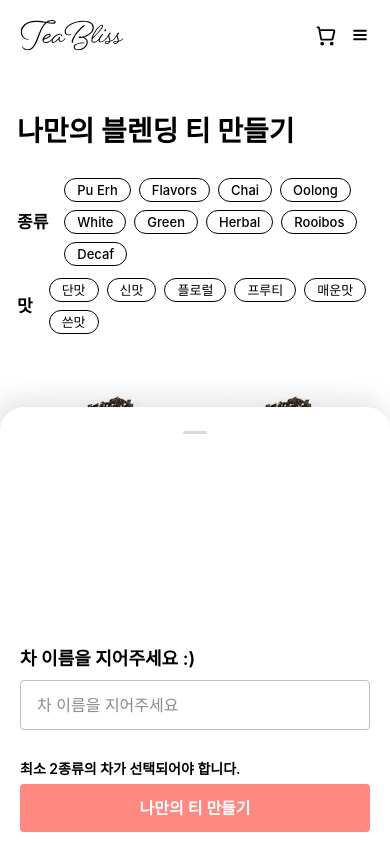
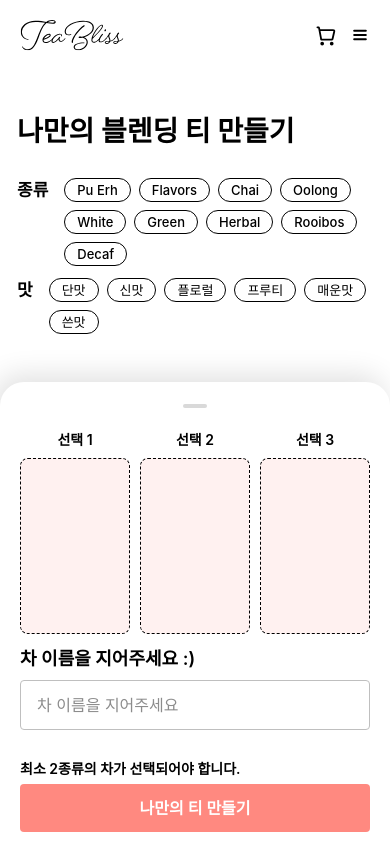
Before and after one commit to Tea-Bliss/FE_Tea_Bliss, a Next.js app: page /my-blending in a window 390 px wide. Shown: the top 843 px of the page. Built offline with nearby package versions, Linux system fonts and the light colour scheme.

Commit message:
feat: 모바일 화면에서 footer 드래그 구현

```diff
--- a/src/components/page-layout/myBlendingLayout/components/FixedBottomBar/BlendingArea/BlendingArea.module.scss
+++ b/src/components/page-layout/myBlendingLayout/components/FixedBottomBar/BlendingArea/BlendingArea.module.scss
@@ -0,0 +1,45 @@
+.blendingArea {
+  @include flexSort(row, null, center, 2.4rem);
+
+  .blendingCard {
+    @include flexSort(column, null, center, 1.6rem);
+    padding: 1.2rem 2rem 2rem 2rem;
+    width: 22rem;
+    height: 28.8rem;
+  }
+
+  .choice {
+    @include font(1.7rem, 600, 2.4rem);
+  }
+
+  .blankCard {
+    border: 0.12rem dashed $black-13;
+    width: 100%;
+    height: 100%;
+    background: $orange-1;
+    border-radius: 0.8rem;
+  }
+
+  @include tablet {
+    gap: 1rem;
+    justify-content: space-evenly;
+
+    .blendingCard {
+      gap: 0.8rem;
+      padding: 0;
+      width: 16rem;
+      height: 21.7rem;
+    }
+  }
+
+  @include mobile {
+    .blendingCard {
+      width: 13rem;
+      height: 20.4rem;
+    }
+
+    .choice {
+      @include font(1.4rem, 600, 2rem);
+    }
+  }
+}
--- a/src/components/page-layout/myBlendingLayout/components/FixedBottomBar/BlendingArea/index.tsx
+++ b/src/components/page-layout/myBlendingLayout/components/FixedBottomBar/BlendingArea/index.tsx
@@ -1,9 +1,40 @@
+'use client';
+
 import styles from '@/components/page-layout/myBlendingLayout/components/FixedBottomBar/BlendingArea/BlendingArea.module.scss';
+import TeaCard from '../../TeaCardList/TeaCard';
+import classNames from 'classnames/bind';
+import { useMyBlendingContext } from '../../../contexts/myBlendingContext';
+import TeaType from '@/components/page-layout/myBlendingLayout/types/teaType';
+
+const cn = classNames.bind(styles);
 
 export default function BlendingArea() {
+  const { selectedTeas, setSelectedTeas } = useMyBlendingContext();
+
+  const handleClick = (tea: TeaType) => {
+    setSelectedTeas((prev) => prev.filter((data) => data.id !== tea.id));
+  };
+
   return (
-    <div>
-      <div></div>
+    <div className={cn('blendingArea')}>
+      {Array.from({ length: 3 }, (_, i) => (selectedTeas[i] !== undefined ? selectedTeas[i] : 'blank')).map(
+        (tea, index) => {
+          if (tea === 'blank') {
+            return (
+              <div key={index + 1} className={cn('blendingCard')}>
+                <p className={cn('choice')}>{`선택 ${index + 1}`}</p>
+                <div className={cn('blankCard')}></div>
+              </div>
+            );
+          }
+          return (
+            <div className={cn('blendingCard')}>
+              <p className={cn('choice')}>{`선택 ${index + 1}`}</p>
+              <TeaCard data={tea} onClick={handleClick} isFooter={true} className={cn('blendingSource')} />
+            </div>
+          );
+        }
+      )}
     </div>
   );
 }
--- a/src/components/page-layout/myBlendingLayout/components/FixedBottomBar/FixedBottomBar.module.scss
+++ b/src/components/page-layout/myBlendingLayout/components/FixedBottomBar/FixedBottomBar.module.scss
@@ -1,6 +1,6 @@
 .bottomBar {
   @include flexSort(row, space-between, center, null);
-  padding: 2.8rem 4rem;
+  padding: 1.4rem 4rem;
   box-shadow: -0.5rem -0.7rem 2.8rem 0 rgba(0, 0, 0, 0.12);
   position: fixed;
   right: 0;
@@ -11,20 +11,6 @@
 
   .dragArea {
     display: none;
-
-    .dragIcon {
-      margin: 1.2rem 0; /* 상하 여백 설정 */
-      border: 0;
-      width: 2.4rem;
-      height: 0.32rem;
-      background-color: #d9d9d9;
-      border-radius: 0.5rem;
-    }
-  }
-
-  .firstArea {
-    width: 59.1rem;
-    height: 18.1rem;
   }
 
   .secondArea {
@@ -69,12 +55,11 @@
   }
 
   @include tablet {
-    @include flexSort(column, null, null, 2.4rem);
-    padding: 2.8rem 2rem;
+    @include flexSort(column, null, center, 1.2rem);
+    padding: 2rem 2rem;
 
     .firstArea {
       width: 100%;
-      height: 18.8rem;
     }
 
     .secondArea {
@@ -84,14 +69,23 @@
 
   @include mobile {
     padding: 1.2rem 2rem;
+    transition: transform 0.7s;
     border-radius: 2.4rem 2.4rem 0 0;
 
     .dragArea {
-      display: block;
-    }
+      @include flexSort(row, center, center, null);
+      align-items: center;
+      width: 100%;
+      height: 2.4rem;
+      cursor: pointer;
 
-    .firstArea {
-      height: 15.167rem;
+      .dragIcon {
+        border: 0;
+        width: 2.4rem;
+        height: 0.32rem;
+        background-color: #d9d9d9;
+        border-radius: 0.5rem;
+      }
     }
   }
 }
--- a/src/components/page-layout/myBlendingLayout/components/FixedBottomBar/index.tsx
+++ b/src/components/page-layout/myBlendingLayout/components/FixedBottomBar/index.tsx
@@ -4,13 +4,67 @@ import Button from '@/components/common/Button';
 import styles from '@/components/page-layout/myBlendingLayout/components/FixedBottomBar/FixedBottomBar.module.scss';
 import classNames from 'classnames/bind';
 import BlendingArea from './BlendingArea';
+import { useEffect, useRef, useState } from 'react';
 
 const cn = classNames.bind(styles);
 
 export default function FixedBottomBar() {
+  const [barPosition, setBarPosition] = useState(0);
+  const [isDragging, setIsDragging] = useState(false);
+  const [startTouchPosition, setStartTouchPosition] = useState(0);
+  const dragArea = useRef<HTMLDivElement>(null);
+
+  const handleTouchStart = (event: TouchEvent) => {
+    setIsDragging(true);
+    setStartTouchPosition(event.changedTouches[0].clientY);
+  };
+
+  const handleTouchMove = (event: TouchEvent) => {
+    event.preventDefault();
+    if (!isDragging) return;
+    if (barPosition < 0) return;
+    if (barPosition > 200) return;
+
+    const currentTouchPosition = event.touches[0].clientY;
+    const difference = startTouchPosition - currentTouchPosition;
+
+    setBarPosition(barPosition - difference);
+    setStartTouchPosition(currentTouchPosition);
+  };
+
+  function handleTouchEnd() {
+    setIsDragging(false);
+
+    if (barPosition < 0) {
+      setBarPosition(0);
+      return;
+    }
+
+    if (barPosition > 200) {
+      setBarPosition(200);
+      return;
+    }
+  }
+
+  useEffect(() => {
+    if (!dragArea.current) return;
+
+    dragArea.current.addEventListener('touchstart', handleTouchStart);
+    dragArea.current.addEventListener('touchmove', handleTouchMove, { passive: false });
+    dragArea.current.addEventListener('touchend', handleTouchEnd);
+
+    return () => {
+      if (!dragArea.current) return;
+
+      dragArea.current.removeEventListener('touchstart', handleTouchStart);
+      dragArea.current.removeEventListener('touchmove', handleTouchMove);
+      dragArea.current.removeEventListener('touchend', handleTouchEnd);
+    };
+  }, [dragArea.current, handleTouchStart, handleTouchMove, handleTouchEnd]);
+
   return (
-    <footer className={cn('bottomBar')}>
-      <div className={cn('dragArea')}>
+    <footer className={cn('bottomBar')} style={{ transform: `translateY(${barPosition}px)` }}>
+      <div className={cn('dragArea')} ref={dragArea}>
         <hr className={cn('dragIcon')} />
       </div>
 
--- a/src/components/page-layout/myBlendingLayout/components/SortingMenu/SortingMenu.module.scss
+++ b/src/components/page-layout/myBlendingLayout/components/SortingMenu/SortingMenu.module.scss
@@ -10,7 +10,7 @@
     @include flexSort(column, null, null, 1.2rem);
 
     .buttons {
-      @include flexSort(row, null, center, 1.6rem);
+      @include flexSort(row, null, null, 1.6rem);
 
       .criterion {
         @include font(1.7rem, 600, 2.4rem);
--- a/src/components/page-layout/myBlendingLayout/components/TeaCardList/TeaCard/TeaCard.module.scss
+++ b/src/components/page-layout/myBlendingLayout/components/TeaCardList/TeaCard/TeaCard.module.scss
@@ -6,6 +6,32 @@
   width: 28.5rem;
   height: 44.3rem;
   border-radius: 1.2rem;
+
+  &.isFooter {
+    padding: 0;
+    width: 100%;
+    height: auto;
+
+    .imgContainer {
+      height: 15rem;
+
+      .addRemoveIcon {
+        width: 3rem;
+        height: 3rem;
+        top: 40%;
+        left: 40%;
+
+        &::before {
+          margin-left: -0.7rem;
+          width: 1.8rem;
+        }
+      }
+    }
+
+    .name {
+      @include font(1.7rem, 600, 2.4rem);
+    }
+  }
 
   &.picked {
     border-color: $orange-5;
@@ -59,6 +85,30 @@
     width: 22.9rem;
     height: 35.9rem;
 
+    &.isFooter {
+      gap: 0.8rem;
+
+      .imgContainer {
+        height: 14rem;
+
+        .addRemoveIcon {
+          width: 2.5rem;
+          height: 2.5rem;
+          left: 43%;
+
+          &::before {
+            margin-left: -0.65rem;
+            width: 1.6rem;
+            height: 0.35rem;
+          }
+        }
+      }
+
+      .name {
+        @include font(1.2rem, 400, 1.6rem);
+      }
+    }
+
     .imgContainer {
       height: 22.9rem;
 
@@ -90,6 +140,25 @@
     width: 15.8rem;
     height: 25.6rem;
 
+    &.isFooter {
+      height: auto;
+      gap: 0;
+
+      .imgContainer {
+        .addRemoveIcon {
+          width: 2.5rem;
+          height: 2.5rem;
+          left: 40%;
+
+          &::before {
+            margin-left: -0.65rem;
+            width: 1.6rem;
+            height: 0.35rem;
+          }
+        }
+      }
+    }
+
     .imgContainer {
       height: 15.8rem;
     }
--- a/src/components/page-layout/myBlendingLayout/components/TeaCardList/TeaCard/index.tsx
+++ b/src/components/page-layout/myBlendingLayout/components/TeaCardList/TeaCard/index.tsx
@@ -12,15 +12,17 @@ const cn = classNames.bind(styles);
 
 interface TeaCardProps {
   data: TeaType;
-  picked: boolean;
+  picked?: boolean;
+  isFooter?: boolean;
+  className?: string;
   onClick: (data: TeaType) => void;
 }
 
-export default function TeaCard({ data, picked, onClick }: TeaCardProps) {
+export default function TeaCard({ data, picked, isFooter, className, onClick }: TeaCardProps) {
   return (
-    <li className={cn('teaCard', picked && 'picked')}>
+    <li className={cn('teaCard', isFooter && 'isFooter', picked && 'picked', className)}>
       <div className={cn('imgContainer')} onClick={() => onClick(data)}>
-        <AddRemoveIcon status={picked ? 'minus' : 'plus'} className={cn('addRemoveIcon')} />
+        <AddRemoveIcon status={picked || isFooter ? 'minus' : 'plus'} className={cn('addRemoveIcon')} />
         <Image src={data.imageSource} alt={data.name} fill objectFit="contain" className={cn('teaImage')} />
       </div>
       <div className={cn('name')}>
@@ -28,9 +30,11 @@ export default function TeaCard({ data, picked, onClick }: TeaCardProps) {
         <br />
         {`(${data.name.split('(')[1]}`}
       </div>
-      <Button shape="round" color="white" className={cn('moreInfoButton')}>
-        설명보기 →
-      </Button>
+      {isFooter || (
+        <Button shape="round" color="white" className={cn('moreInfoButton')}>
+          설명보기 →
+        </Button>
+      )}
       {picked && <CheckIcon className={cn('checkIcon')} />}
     </li>
   );
--- a/src/components/page-layout/myBlendingLayout/contexts/myBlendingContext.tsx
+++ b/src/components/page-layout/myBlendingLayout/contexts/myBlendingContext.tsx
@@ -37,7 +37,7 @@ const mockData = {
   imageSource: '/images/my-blending/vanila.png',
 } as TeaType;
 
-const mockDatas = Array.from({ length: 11 }, (_, i) => ({
+const mockDatas = Array.from({ length: 120 }, (_, i) => ({
   ...mockData,
   id: i + 1,
 }));
```
